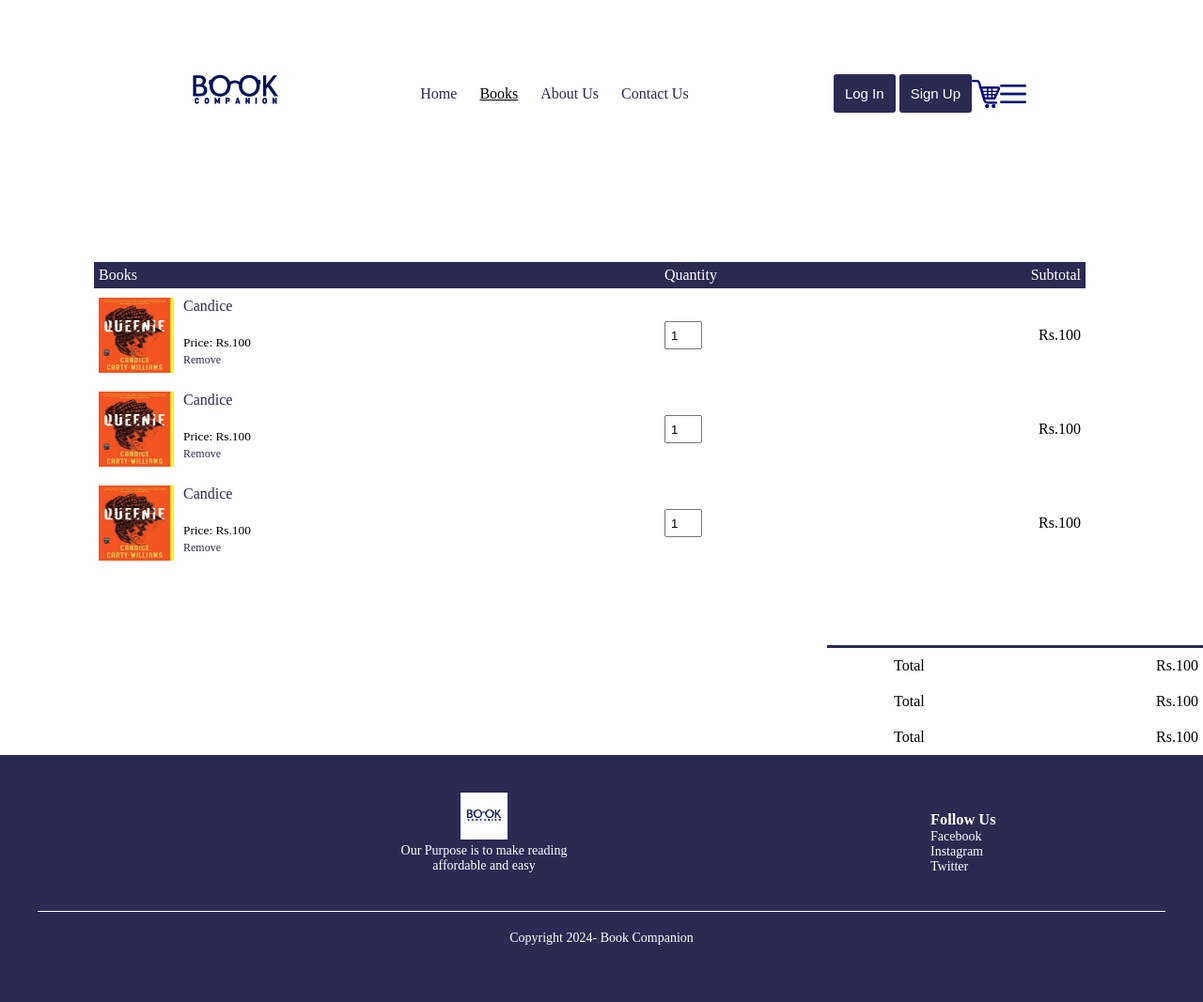
After one commit to gangaparajuli/Book-project, a PHP site: page /cart1.html in a window 1280 px wide. The commit adds this page. Shown: the whole page at 94% size. Run offline with PHP 8.4, Linux system fonts and the light colour scheme.

Commit message:
cartpage added

```diff
--- /dev/null
+++ b/Frontend/cart1.html
@@ -0,0 +1,130 @@
+<!DOCTYPE html>
+<html lang="en">
+<head>
+    <meta charset="UTF-8">
+    <meta name="viewport" content="width=device-width, initial-scale=1.0">
+    <title>All Books-Book Companion</title>
+    <link rel="stylesheet" href="style.css">
+</head>
+<body>
+    <!-- Header -->
+
+        <div class="container">
+            <div class="navbar">
+                <div class="logo">
+                    <img src="loogo.png" width="125px">
+                </div>
+                <nav>
+                    <ul id="MenuItems">
+                        <li><a href="home.html">Home</a></li>
+                        <li><a href="Books.html" class="active">Books</a></li>
+                        <li><a href="About.html">About Us</a></li>
+                        <li><a href="Contact.html">Contact Us</a></li>
+                    </ul>
+                </nav>
+                <div class="right">
+                    <button class="btn" id="loginBtn">Log In</button>
+                    <button class="btn" id="signupBtn">Sign Up</button>
+                </div>
+                <img src="cart.png" width="30px" height="30px">
+                <img src="menu.png" width="28px" height="20px" class="menu-icon" onclick="menutoggle()">
+            </div>
+            </div>
+            <!-- Cart items details -->
+             <div class="small-container cart-page">
+                <table>
+                    <tr>
+                        <th>Books</th>
+                        <th>Quantity</th>
+                        <th>Subtotal</th>
+                    </tr>
+                    <tr>
+                        <td>
+                            <div class="cart-info">
+                              <img src="bk1.jpeg"  >
+                              <div>
+                                <p>Candice</p>
+                                <small>Price: Rs.100</small>
+                                <br>
+                                <a href ="">Remove</a>
+
+                              </div>
+                            </div>
+                        </td>
+                        <td><input type ="number" value="1"></td>
+                        <td>Rs.100</td>
+                    </tr>
+                    <tr>
+                        <td>
+                            <div class="cart-info">
+                              <img src="bk1.jpeg"  >
+                              <div>
+                                <p>Candice</p>
+                                <small>Price: Rs.100</small>
+                                <br>
+                                <a href ="">Remove</a>
+
+                              </div>
+                            </div>
+                        </td>
+                        <td><input type ="number" value="1"></td>
+                        <td>Rs.100</td>
+                    </tr>
+                    <tr>
+                        <td>
+                            <div class="cart-info">
+                              <img src="bk1.jpeg"  >
+                              <div>
+                                <p>Candice</p>
+                                <small>Price: Rs.100</small>
+                                <br>
+                                <a href ="">Remove</a>
+
+                              </div>
+                            </div>
+                        </td>
+                        <td><input type ="number" value="1"></td>
+                        <td>Rs.100</td>
+                    </tr>
+                </table>
+             </div>
+             <div class="total-price">
+                <table>
+                    <tr>
+                        <td>Total</td>
+                        <td>Rs.100</td>
+                    </tr>
+                    <tr>
+                        <td>Total</td>
+                        <td>Rs.100</td>
+                    </tr>
+                    <tr>
+                        <td>Total</td>
+                        <td>Rs.100</td>
+                    </tr>
+                </table>
+             </div>
+
+
+            <!-- Footer -->
+        <div class="footer">
+            <div class="row">
+                <div class="footer-col-1">
+                    <img src="loogo.png" width="50px" height="50px">
+                    <p>Our Purpose is to make reading <br>affordable and easy</p>
+                </div>
+                <div class="footer-col-2">
+                    <h3>Follow Us</h3>
+                    <ul>
+                        <li>Facebook</li>
+                        <li>Instagram</li>
+                        <li>Twitter</li>
+                    </ul>
+                </div>
+            </div>
+            <hr>
+            <p class="copyright">Copyright 2024- Book Companion</p>
+        </div>
+
+</body>
+</html>
--- a/Frontend/style.css
+++ b/Frontend/style.css
@@ -405,3 +405,62 @@ p {
     margin-bottom: 20px;
     text-align: justify;
 }
+/* cart items */
+.cart-page{
+    margin: 80px auto;
+
+}
+table{
+    width: 100%;
+    border-collapse: collapse;
+
+}
+.cart-info{
+    display: flex;
+    flex-wrap: wrap;
+
+}
+th{
+    text-align: left;
+    padding: 5px;
+    color: white;
+   background-color: hwb(240 1% 80% / 0.845);
+    font-weight: normal;
+}
+td{
+    padding: 10px 5px;
+}
+td input{
+    width: 40px;
+    height: 30px;
+    padding: 5px;
+}
+td a{
+    color: hwb(240 1% 80% / 0.845);
+    font-size: 12px;
+}
+td img{
+    width: 80px;
+    height: 80px;
+    margin-right: 10px;
+}
+.total-price{
+    display: flex;
+    justify-content: flex-end;
+
+}
+.total-price table{
+     border-top: 3px solid hwb(240 1% 80% / 0.845) ;
+    width: 100%;
+    max-width: 400px;
+    text-align: center;
+
+
+}
+td:last-child{
+    text-align: right;
+
+}
+th:last-child{
+    text-align: right;
+}
```
